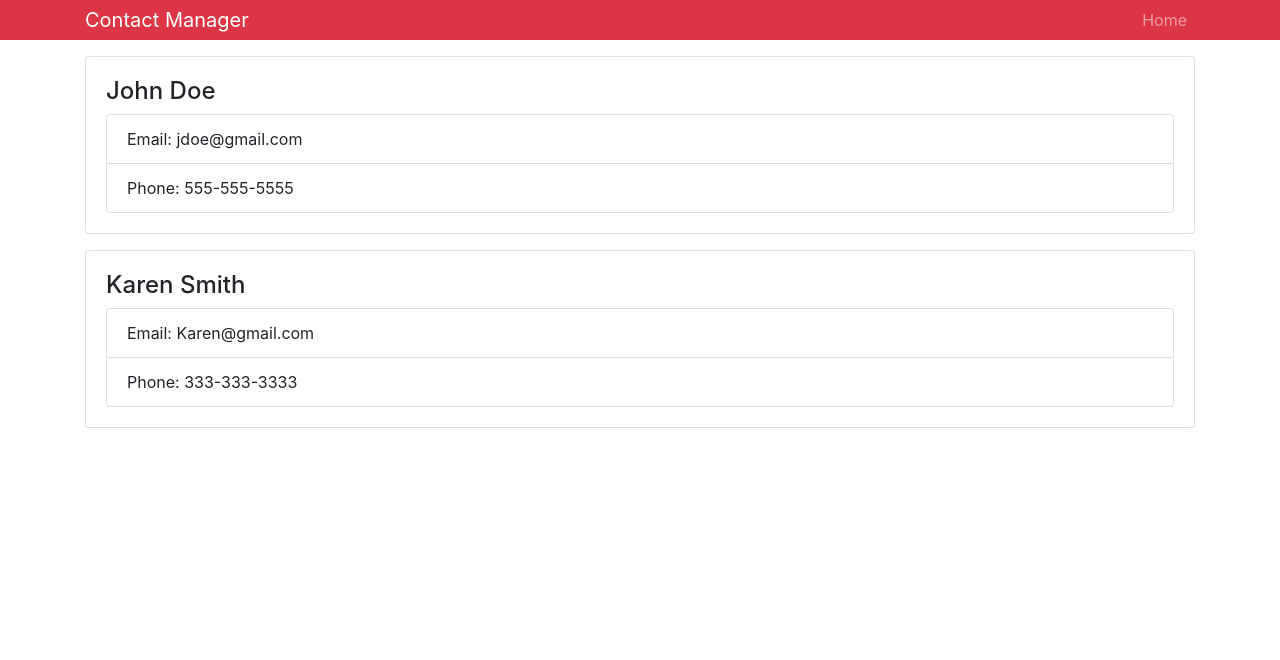
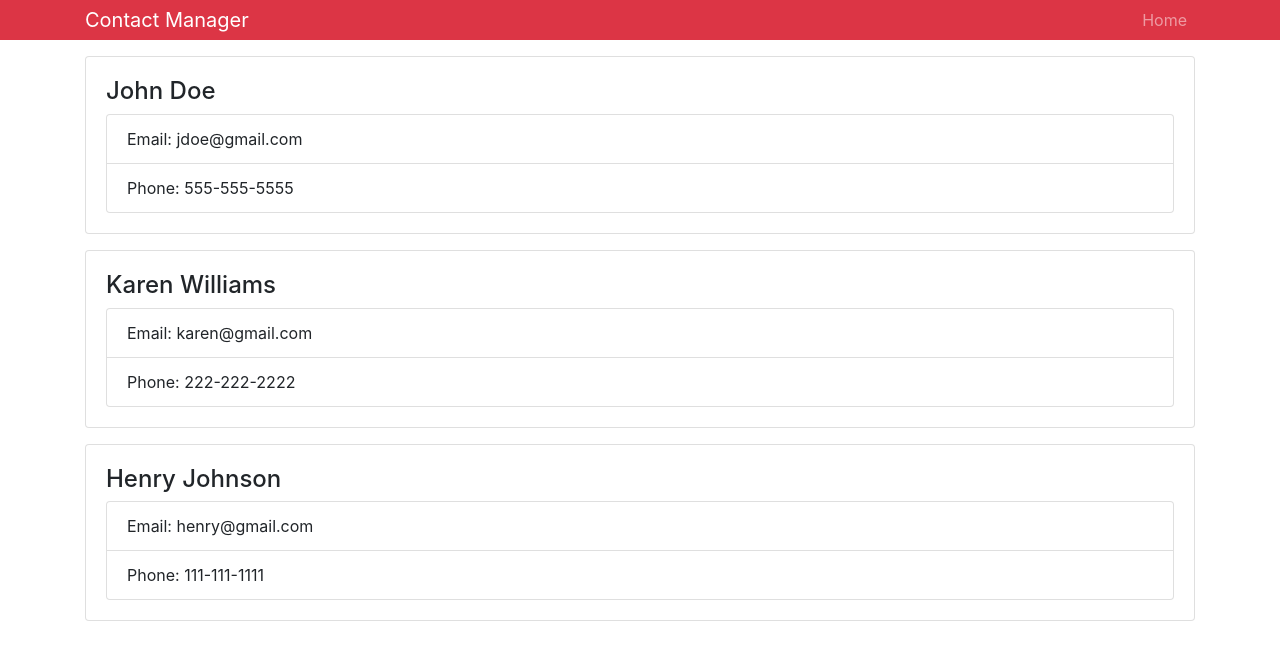
Before and after one commit to MateenCode/ContactManager-React, a React (Create React App) app: page / in a window 1280 px wide. Shown: the top 660 px of the page. Built offline with nearby package versions, Linux system fonts and the light colour scheme.

Commit message:
state added and contacts components

```diff
--- a/src/App.js
+++ b/src/App.js
@@ -2,7 +2,7 @@
 import 'bootstrap/dist/css/bootstrap.min.css'
 import './App.css';
 
-import Contact from './components/Contact'
+import Contacts from './components/Contacts'
 import Header from './components/Header'
 
 class App extends Component {
@@ -11,8 +11,7 @@
       <div className="App">
         <Header branding="Contact Manager" />
         <div className="container">
-        <Contact name="John Doe" email="jdoe@gmail.com" phone="555-555-5555"/>
-        <Contact name="Karen Smith" email="Karen@gmail.com" phone="333-333-3333"/>
+        <Contacts />
         </div>
       </div>
     );
--- a/src/components/Contact.js
+++ b/src/components/Contact.js
@@ -4,7 +4,7 @@
 
 class Contact extends Component {
   render() {
-    const { name, email, phone } = this.props;
+    const { name, email, phone } = this.props.contact;
     return (
       <div className="card card-body mb-3">
         <h4>{name}</h4>
@@ -20,9 +20,7 @@
 
 
 Contact.propTypes = {
-  name: PropTypes.string.isRequired,
-  email: PropTypes.string.isRequired,
-  phone: PropTypes.string.isRequired,
+  contact: PropTypes.object.isRequired
 }
 
 
--- /dev/null
+++ b/src/components/Contacts.js
@@ -0,0 +1,44 @@
+import React, { Component } from 'react';
+import Contact from './Contact'
+
+class Contacts extends Component {
+
+  state = {
+      contacts:[
+        {
+          id:1,
+          name: 'John Doe',
+          email: 'jdoe@gmail.com',
+          phone: '555-555-5555'
+        },
+        {
+          id:2,
+          name: 'Karen Williams',
+          email: 'karen@gmail.com',
+          phone: '222-222-2222'
+        },
+        {
+          id:3,
+          name: 'Henry Johnson',
+          email: 'henry@gmail.com',
+          phone: '111-111-1111'
+        }
+      ]
+    };
+
+
+
+  render() {
+    const { contacts } = this.state;
+    return (
+      <div>
+       {contacts.map(contact => (
+         <Contact key={contact.id} contact={contact} />
+       ))}
+      </div>
+    );
+  }
+}
+
+
+export default Contacts;
```
